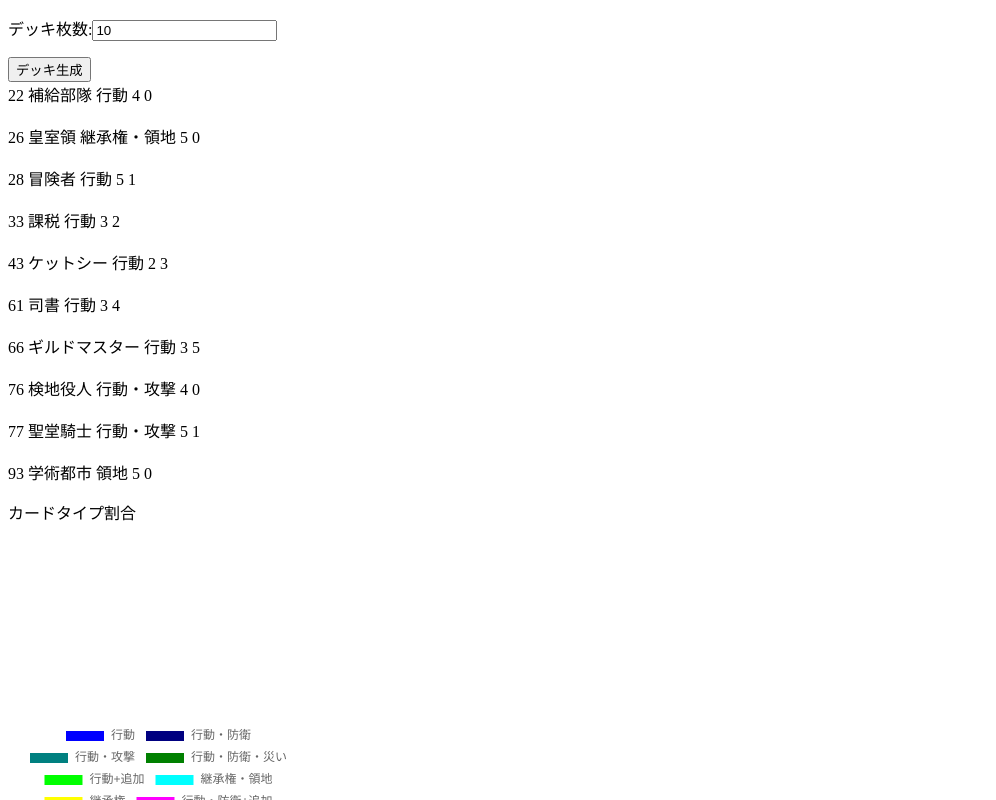
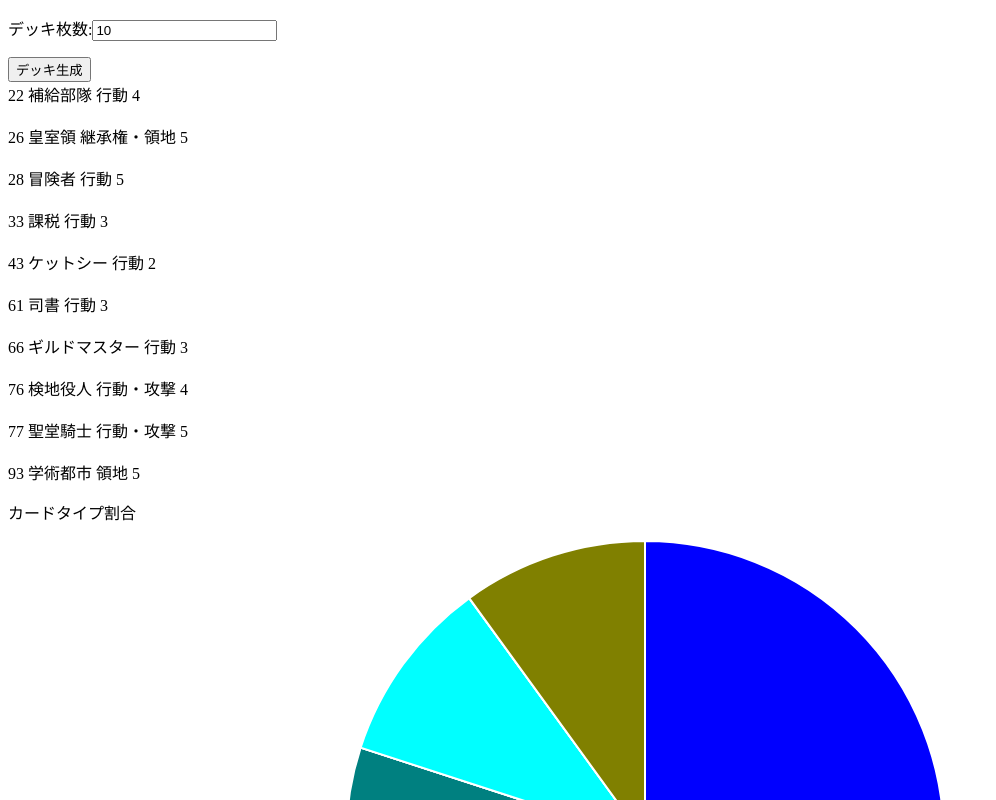
Before and after one commit to unosss/heart_of_crown, a plain HTML site: page index.html in a window 1280 px wide. Both pictures are taken after a click on the button "デッキ生成". Shown: the top 800 px of the page, without its empty margins (0-996 px from the left). Drawn offline with nearby package versions, Linux system fonts and the light colour scheme.

Commit message:
graph_add3

```diff
--- a/index.html
+++ b/index.html
@@ -17,11 +17,8 @@
 </form>
 
 <p>カードタイプ割合</p>
-<div style="width: 300px;">
-    <canvas id="chart" width="150" height="150"></canvas>
-</div>
-<script src="https://ajax.googleapis.com/ajax/libs/jquery/3.4.1/jquery.min.js"></script>
-<script src="https://cdnjs.cloudflare.com/ajax/libs/Chart.js/2.9.3/Chart.min.js" integrity="sha256-R4pqcOYV8lt7snxMQO/HSbVCFRPMdrhAFMH+vr9giYI=" crossorigin="anonymous"></script>
+<canvas id="myChart"></canvas>
+<script src="https://cdnjs.cloudflare.com/ajax/libs/Chart.js/2.9.3/Chart.min.js"></script>
 
 <script>
 function Card(name, type, cost) {
@@ -173,7 +170,7 @@ cardNumber["領地"] = 0;
 cardNumber["災い"] = 0;
 }
 
-
+for(var k = 0;k < 10;k++)cnt.push(k);
 function random() {
     var numArray = [] ;
     var i = 0 ;
@@ -200,14 +197,12 @@ function random() {
     }
     numArray.sort(f);
     for(var j = 0;j < numArray.length;j++){
-        document.getElementById("ransuu").innerHTML += "<br>" + numArray[j] + " " + cardArray[numArray[j]-1].name+ " " + cardArray[numArray[j]-1].type+ " " + cardArray[numArray[j]-1].cost+ " " + cardNumber[cardArray[numArray[j]-1].type] + "</br>"; //乱数の出力
+        document.getElementById("ransuu").innerHTML += "<br>" + numArray[j] + " " + cardArray[numArray[j]-1].name+ " " + cardArray[numArray[j]-1].type+ " " + cardArray[numArray[j]-1].cost+" "  +  "</br>"; //乱数の出力
         cardNumber[cardArray[numArray[j]-1].type] += 1;
     }
-}
+    var ctx = document.getElementById("myChart").getContext('2d');
 
-
-var ctx = $('#chart');
-var mychart = new Chart(ctx, {
+    var myChart = new Chart(ctx, {
         type: 'pie',
         data: {
             labels: [
@@ -223,7 +218,6 @@ var mychart = new Chart(ctx, {
                 '災い'
             ],
             datasets: [{
-            label: 'サンプルグラフ',
                 data: [
                 cardNumber["行動"],
                 cardNumber["行動・防衛"],
@@ -234,7 +228,7 @@ var mychart = new Chart(ctx, {
                 cardNumber["継承権"],
                 cardNumber["行動・防衛+追加"],
                 cardNumber["領地"],
-                cardNumber["災い"],
+                cardNumber["災い"]
                 ],
                 backgroundColor: [
                     'rgb(  0,   0, 255)',
@@ -267,6 +261,7 @@ var mychart = new Chart(ctx, {
             }
         }
     });
+}
 
 </script>
 </body>
```
Lines whose indentation alone changed are shown as unchanged.
